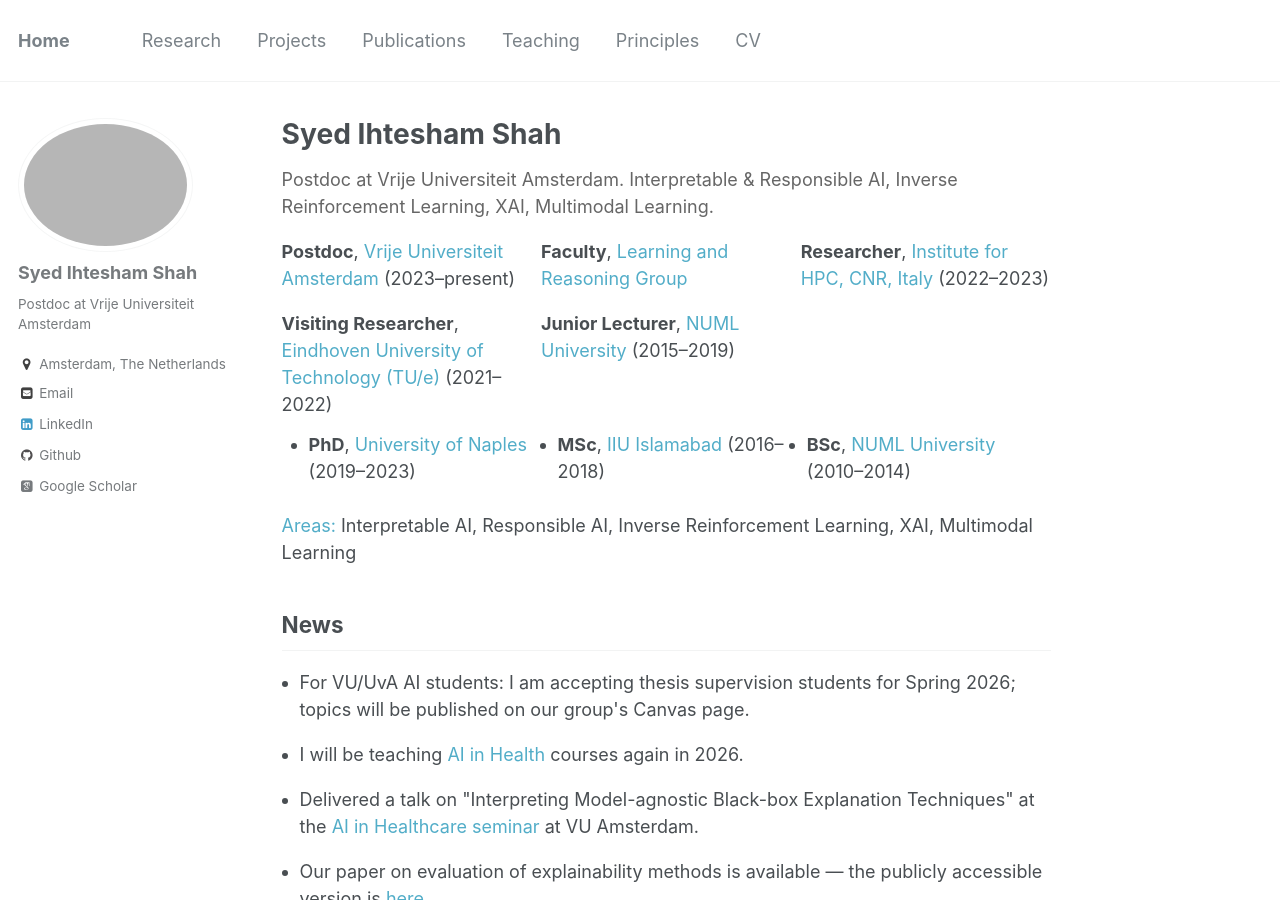
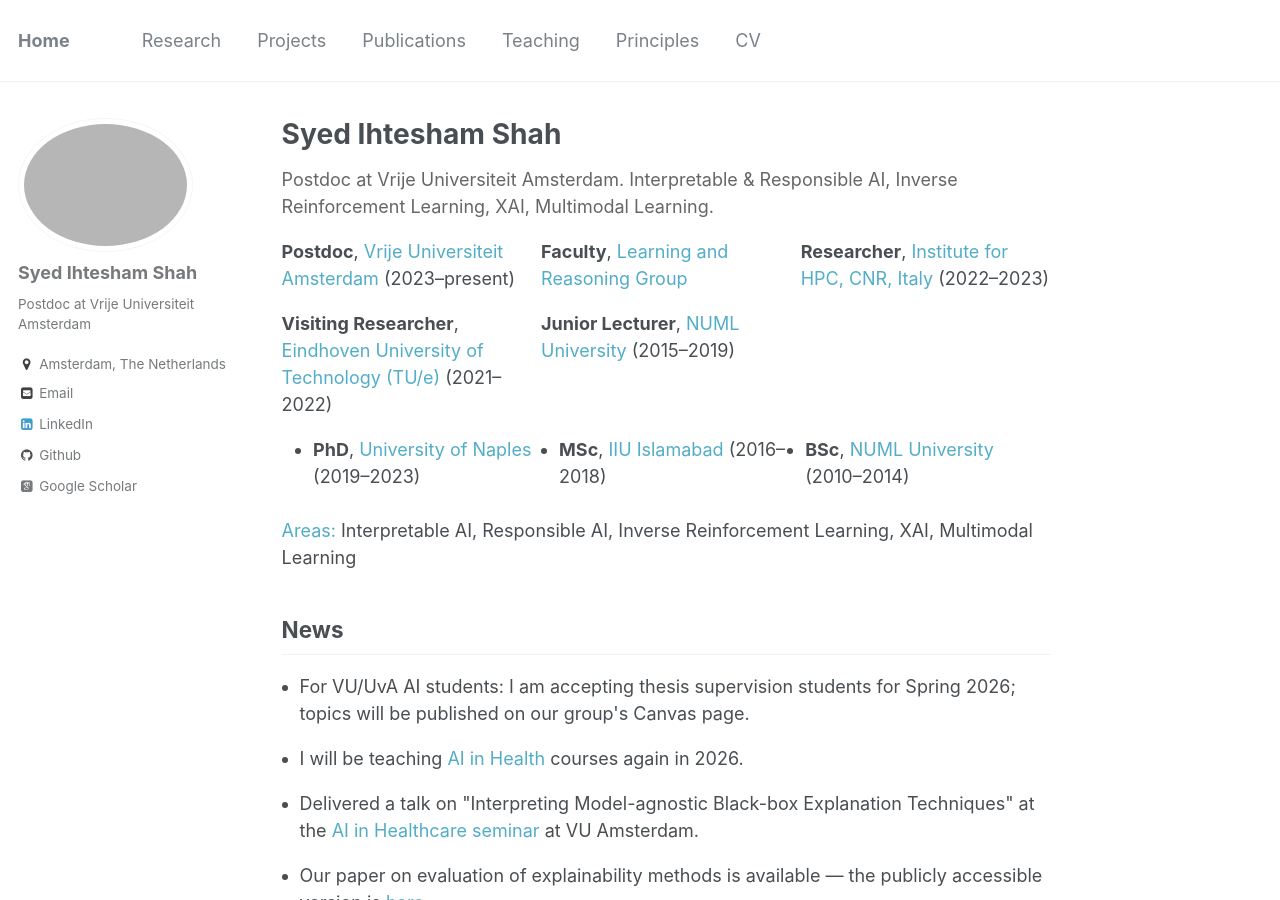
Before and after one commit to IhteshamShah/IhteshamShah.github.io, a Jekyll site: the page built from _pages/about.md, in a window 1280 px wide and 900 px high. Built offline with Jekyll 4.4.1, drawn with Linux system fonts in a browser that asks for light colours; some web fonts are replaced.

Commit message:
changed to modren look home page

```diff
--- a/_pages/about.md
+++ b/_pages/about.md
@@ -22,7 +22,7 @@ redirect_from:
   </div>
 
   <div style="flex:1;">
-    <ul style="padding-left:1.25rem; margin:0.25rem; display:grid; grid-template-columns:repeat(auto-fit,minmax(200px,1fr)); gap:0.5rem;">
+    <ul style="padding-left:1.25rem; margin:0.5rem; display:grid; grid-template-columns:repeat(auto-fit,minmax(200px,1fr)); gap:0.5rem;">
       <li><strong>PhD</strong>, <a href="https://www.uniparthenope.it/">University of Naples</a> (2019–2023)</li>
       <li><strong>MSc</strong>, <a href="https://www.iiu.edu.pk/">IIU Islamabad</a> (2016–2018)</li>
       <li><strong>BSc</strong>, <a href="https://www.numl.edu.pk/">NUML University</a> (2010–2014)</li>
```
